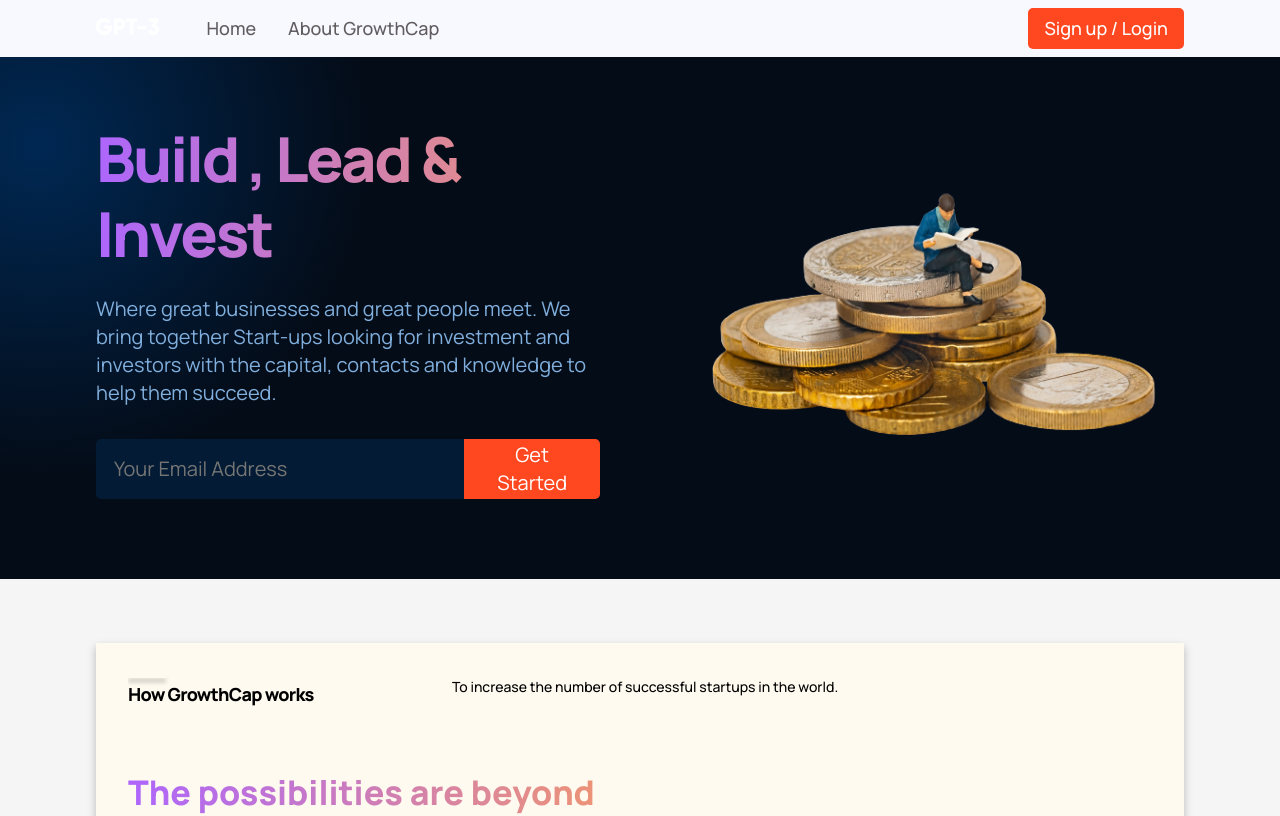
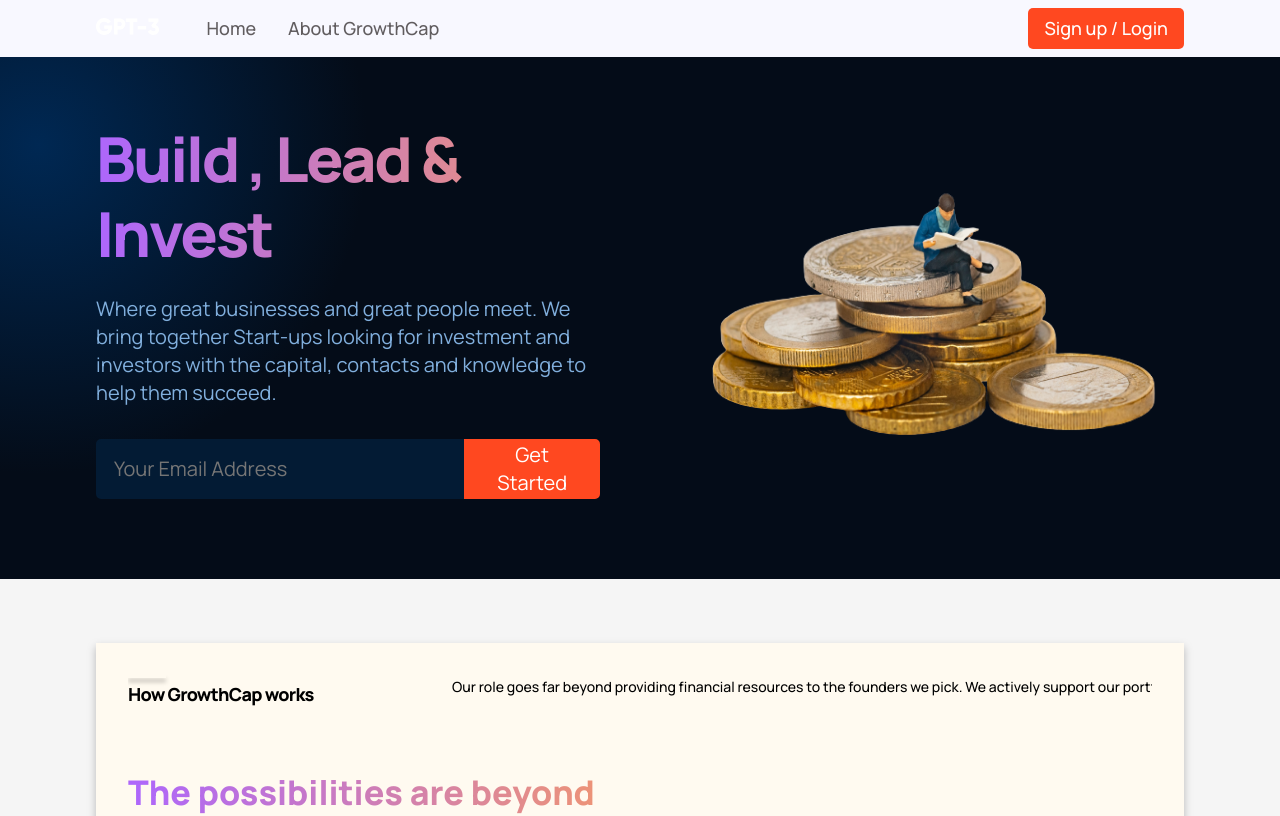
Before and after one commit to ved74thakur/majorProjectHomePage, a React (Create React App) app: page / in a window 1280 px wide. Shown: the top 816 px of the page. Built offline with nearby package versions, Linux system fonts and the light colour scheme.

Commit message:
Update WhatGPT3.jsx

```diff
--- a/src/containers/whatGPT3/WhatGPT3.jsx
+++ b/src/containers/whatGPT3/WhatGPT3.jsx
@@ -5,7 +5,7 @@
 const WhatGPT3 = () => (
   <div className="gpt3__whatgpt3 section__margin" id="wgpt3">
     <div className="gpt3__whatgpt3-feature">
-      <Feature title="How GrowthCap works" text="To increase the number of successful startups in the world." />
+      <Feature title="How GrowthCap works" text="Our role goes far beyond providing financial resources to the founders we pick. We actively support our portfolio companies and give them access to leading software and community that help them get an edge during their journey. With a high number of angel investors to select from, any type of business can seek funding through this investment group." />
     </div>
     <div className="gpt3__whatgpt3-heading">
       <h1 className="gradient__text">The possibilities are beyond your imagination</h1>
```
